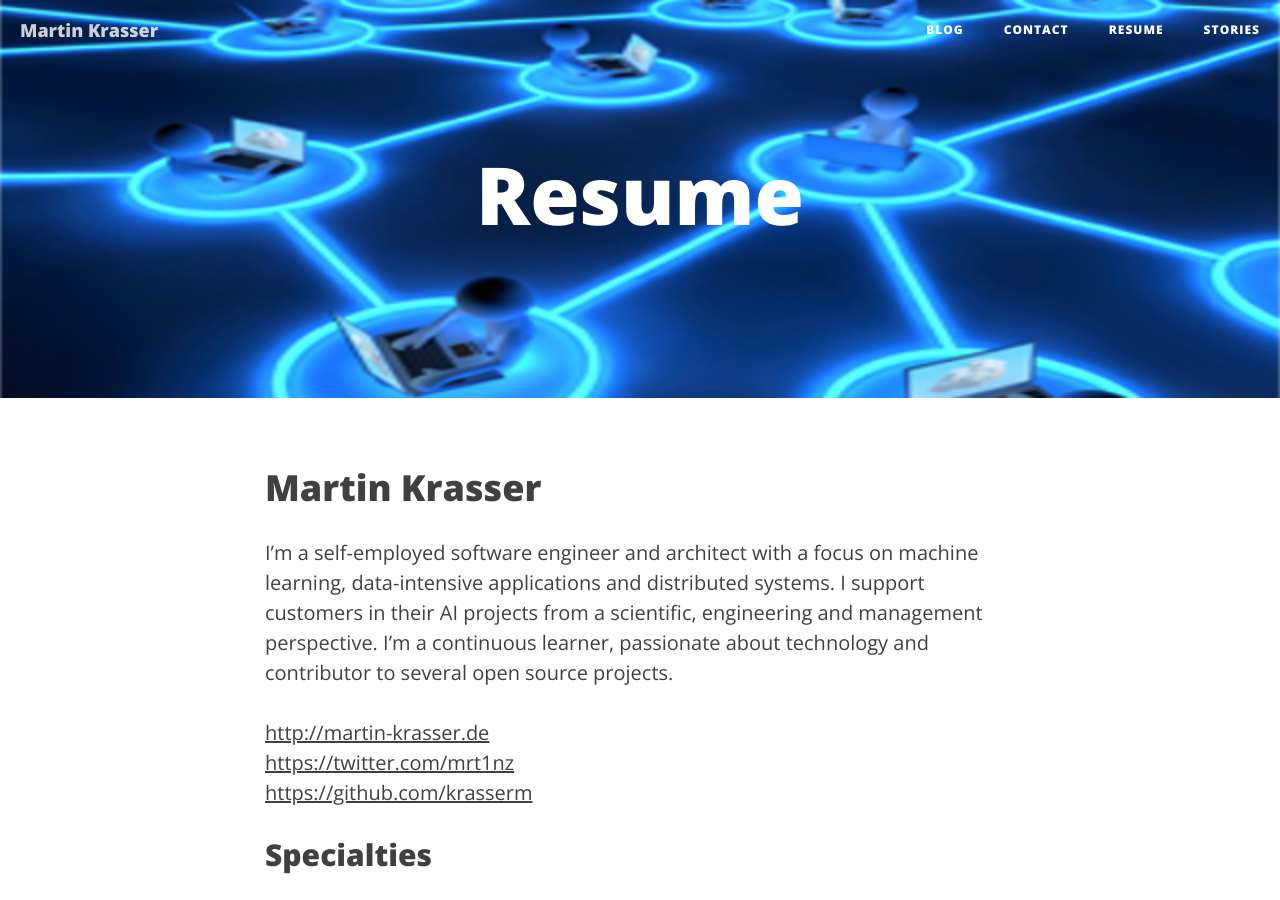
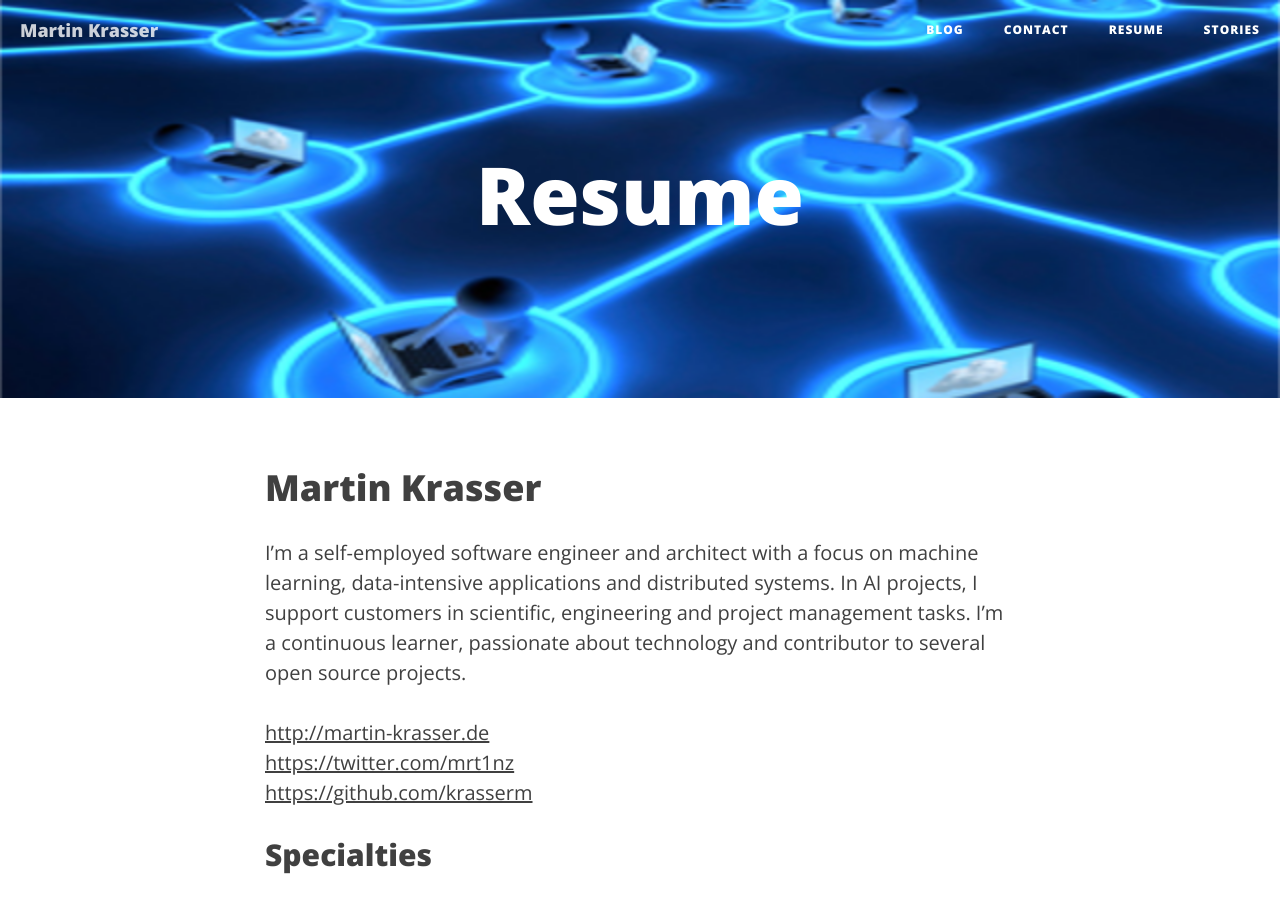
Before and after one commit to krasserm/krasserm.github.io, a Jekyll site: the page built from resume.md, in a window 1280 px wide and 900 px high. Built offline with Jekyll 4.4.1, drawn with Linux system fonts in a browser that asks for light colours.

Commit message:
Minor edits

```diff
--- a/resume.md
+++ b/resume.md
@@ -11,7 +11,7 @@ header-includes:
 # Martin Krasser
 
 I'm a self-employed software engineer and architect with a focus on machine learning, data-intensive applications and
-distributed systems. I support customers in their AI projects from a scientific, engineering and management perspective.
+distributed systems. In AI projects, I support customers in scientific, engineering and project management tasks.
 I'm a continuous learner, passionate about technology and contributor to several open source projects.
 
 [http://martin-krasser.de](http://martin-krasser.de)
```
